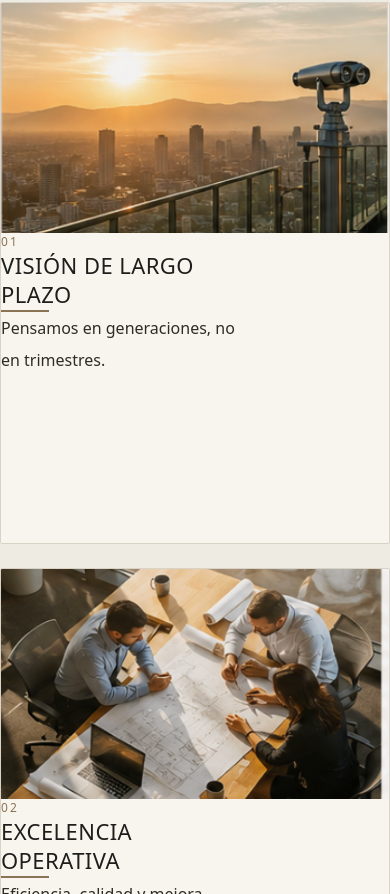
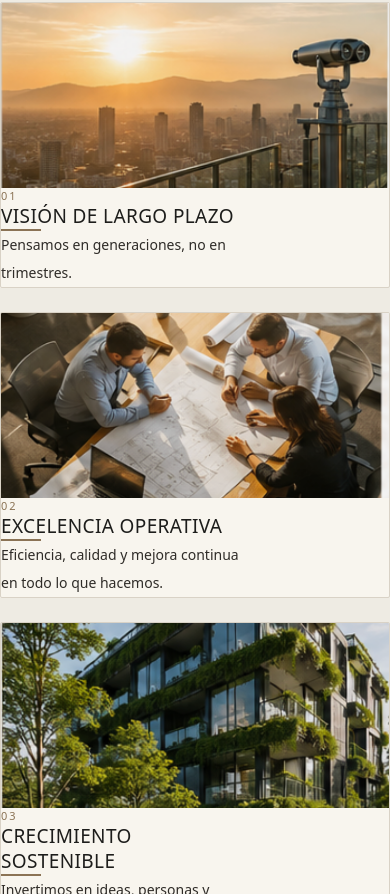
Before and after one commit to Grupo-Loam/grupo-loam, a Next.js app: page /nosotros in a window 390 px wide. Shown: the part 850-1744 px from the top of the page. Built offline with nearby package versions, Linux system fonts and the light colour scheme.

Commit message:
Corrigiendo Pagina Nosotros

```diff
--- a/src/app/nosotros/page.tsx
+++ b/src/app/nosotros/page.tsx
@@ -42,9 +42,7 @@ export default function NosotrosPage() {
       <Navbar />
 
       <main className="w-full bg-[#F3F0E8]">
-        {/* ========================================
-            NOSOTROS
-        ======================================== */}
+        {/* NOSOTROS */}
         <section className="flex w-full justify-center bg-[var(--bg-secondary)]">
           <div className="flex w-full max-w-[1100px] flex-col items-center px-6 py-20 text-center sm:px-8 md:py-24 lg:px-10 lg:py-28">
             <p className="text-[11px] font-semibold uppercase tracking-[0.24em] text-[var(--color-bronce)]">
@@ -66,12 +64,9 @@ export default function NosotrosPage() {
           </div>
         </section>
 
-        {/* ESPACIO ENTRE SECCIONES */}
         <div className="h-8 w-full bg-[#F3F0E8] md:h-10 lg:h-12" />
 
-        {/* ========================================
-            MISIÓN
-        ======================================== */}
+        {/* MISIÓN */}
         <section className="flex w-full justify-center bg-[var(--bg-primary)]">
           <div className="flex w-full max-w-[1100px] flex-col items-center px-6 py-20 text-center sm:px-8 md:py-24 lg:px-10 lg:py-28">
             <div className="flex w-full items-center justify-center gap-5 sm:gap-8">
@@ -94,12 +89,9 @@ export default function NosotrosPage() {
           </div>
         </section>
 
-        {/* ESPACIO ENTRE SECCIONES */}
         <div className="h-8 w-full bg-[#F3F0E8] md:h-10 lg:h-12" />
 
-        {/* ========================================
-            VISIÓN
-        ======================================== */}
+        {/* VISIÓN */}
         <section className="flex w-full justify-center bg-[#EAE6DD]">
           <div className="flex w-full max-w-[1100px] flex-col items-center px-6 py-20 text-center sm:px-8 md:py-24 lg:px-10 lg:py-28">
             <div className="flex w-full items-center justify-center gap-5 sm:gap-8">
@@ -121,12 +113,9 @@ export default function NosotrosPage() {
           </div>
         </section>
 
-        {/* ESPACIO ENTRE SECCIONES */}
         <div className="h-8 w-full bg-[#F3F0E8] md:h-10 lg:h-12" />
 
-       {/* ========================================
-    VALORES
-======================================== */}
+        {/* VALORES */}
         <section className="flex w-full justify-center bg-[var(--bg-primary)]">
           <div className="flex w-full max-w-[1380px] flex-col items-center px-6 py-20 text-center sm:px-8 md:py-24 lg:px-10 lg:py-28">
             <div className="flex w-full max-w-[1100px] items-center justify-center gap-5 sm:gap-8">
@@ -139,27 +128,14 @@ export default function NosotrosPage() {
               <div className="h-px flex-1 bg-[var(--color-bronce)]/55" />
             </div>
 
-    <div className="mt-24 grid w-full gap-6 sm:grid-cols-2 lg:grid-cols-4">
+            <div className="mt-20 grid w-full gap-6 sm:grid-cols-2 lg:grid-cols-4">
               {values.map((value, index) => (
                 <article
                   key={value.title}
-          className="
-            group
-            overflow-hidden
-            rounded-[2px]
-            border
-            border-[#D9D2C6]
-            bg-[#F8F5EE]
-            text-left
-            transition-all
-            duration-500
-            hover:-translate-y-1
-            hover:border-[var(--color-bronce)]
-            hover:shadow-[0_14px_36px_rgba(23,26,28,0.10)]
-          "
+                  className="group overflow-hidden rounded-[2px] border border-[#D9D2C6] bg-[#F8F5EE] text-left transition-all duration-500 hover:-translate-y-1 hover:border-[var(--color-bronce)] hover:shadow-[0_14px_36px_rgba(23,26,28,0.10)]"
                 >
                   {/* IMAGEN */}
-          <div className="relative h-[230px] w-full overflow-hidden">
+                  <div className="relative h-[185px] w-full overflow-hidden sm:h-[195px]">
                     <Image
                       src={value.image}
                       alt={value.title}
@@ -172,18 +148,18 @@ export default function NosotrosPage() {
                   </div>
 
                   {/* CONTENIDO */}
-          <div className="flex min-h-[310px] flex-col px-8 py-10">
-            <span className="text-[12px] font-medium tracking-[0.18em] text-[var(--color-bronce)]">
+                  <div className="flex flex-col px-7 py-7">
+                    <span className="text-[11px] font-medium tracking-[0.18em] text-[var(--color-bronce)]">
                       0{index + 1}
                     </span>
 
-            <h3 className="mt-8 max-w-[240px] font-[var(--font-cinzel)] text-[22px] font-medium uppercase leading-[1.35] tracking-[0.02em] text-[#1D1D1B]">
+                    <h3 className="mt-5 max-w-[240px] font-[var(--font-cinzel)] text-[19px] font-medium uppercase leading-[1.3] tracking-[0.02em] text-[#1D1D1B] sm:text-[20px]">
                       {value.title}
                     </h3>
 
-            <div className="mt-7 h-[2px] w-12 bg-[var(--color-bronce)] transition-all duration-500 group-hover:w-16" />
+                    <div className="mt-5 h-[2px] w-10 bg-[var(--color-bronce)] transition-all duration-500 group-hover:w-14" />
 
-            <p className="mt-8 max-w-[240px] text-[16px] leading-8 text-[#2F2C28]">
+                    <p className="mt-6 max-w-[240px] text-[14px] leading-7 text-[#2F2C28] sm:text-[15px]">
                       {value.description}
                     </p>
                   </div>
@@ -192,12 +168,10 @@ export default function NosotrosPage() {
             </div>
           </div>
         </section>
-        {/* ESPACIO ENTRE SECCIONES */}
+
         <div className="h-8 w-full bg-[#F3F0E8] md:h-10 lg:h-12" />
 
-        {/* ========================================
-            FILOSOFÍA
-        ======================================== */}
+        {/* FILOSOFÍA */}
         <section className="flex w-full justify-center bg-[#EAE6DD]">
           <div className="flex w-full max-w-[1100px] flex-col items-center px-6 py-20 text-center sm:px-8 md:py-24 lg:px-10 lg:py-28">
             <div className="flex w-full items-center justify-center gap-5 sm:gap-8">
@@ -220,12 +194,9 @@ export default function NosotrosPage() {
           </div>
         </section>
 
-        {/* ESPACIO ENTRE SECCIONES */}
         <div className="h-8 w-full bg-[#F3F0E8] md:h-10 lg:h-12" />
 
-        {/* ========================================
-            CIERRE
-        ======================================== */}
+        {/* CIERRE */}
         <section className="flex w-full justify-center bg-[var(--bg-primary)]">
           <div className="flex w-full max-w-[900px] flex-col items-center px-6 py-20 text-center sm:px-8 md:py-24">
             <p className="text-[11px] font-semibold uppercase tracking-[0.2em] text-[var(--color-bronce)]">
```
Lines whose indentation alone changed are shown as unchanged.
